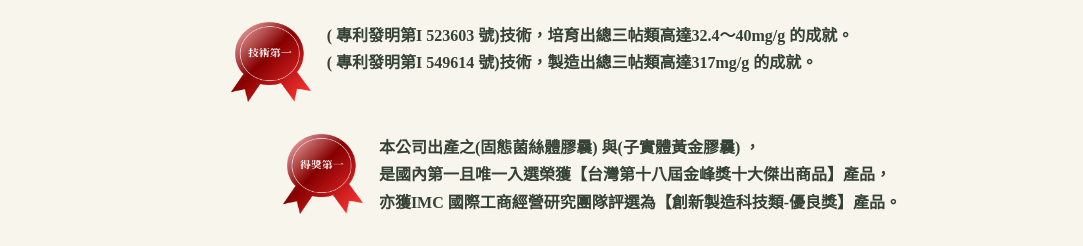
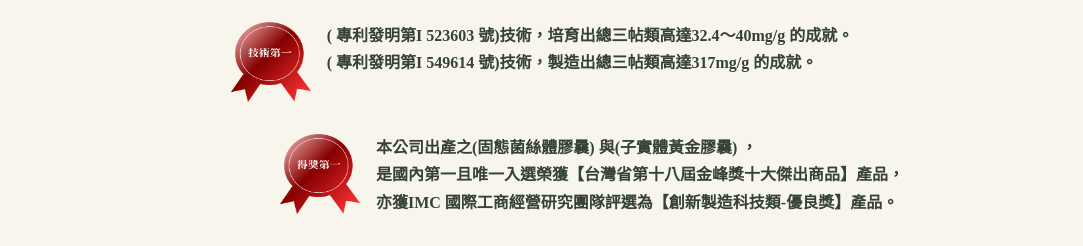
Before and after one commit to Hua-Hsing-Liu/d99.cn, a website: page index.html in a window 1280 px wide. Shown: the part 4540-4786 px from the top of the page, without its empty margins (98-1181 px from the left). Drawn offline with Linux system fonts and the light colour scheme.

Commit message:
Update index.html

```diff
--- a/index.html
+++ b/index.html
@@ -1237,7 +1237,7 @@
             <div class="row">
               <img src="獎章6.png" alt="獎章6" class="medal" />
               <p>
-                本公司出產之(固態菌絲體膠曩) 與(子實體黃金膠曩) ，<br />是國內第一且唯一入選榮獲【台灣第十八屆金峰獎十大傑出商品】產品，<br />亦獲IMC
+                本公司出產之(固態菌絲體膠曩) 與(子實體黃金膠曩) ，<br />是國內第一且唯一入選榮獲【台灣省第十八屆金峰獎十大傑出商品】產品，<br />亦獲IMC
                 國際工商經營研究團隊評選為【創新製造科技類-優良獎】產品。
               </p>
             </div>
```
